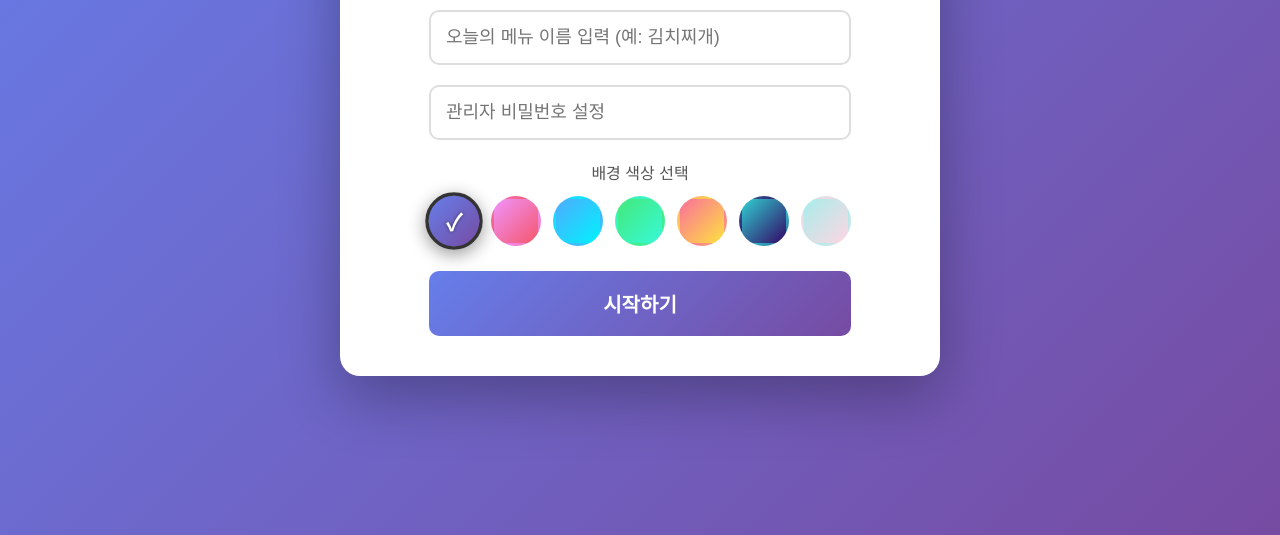
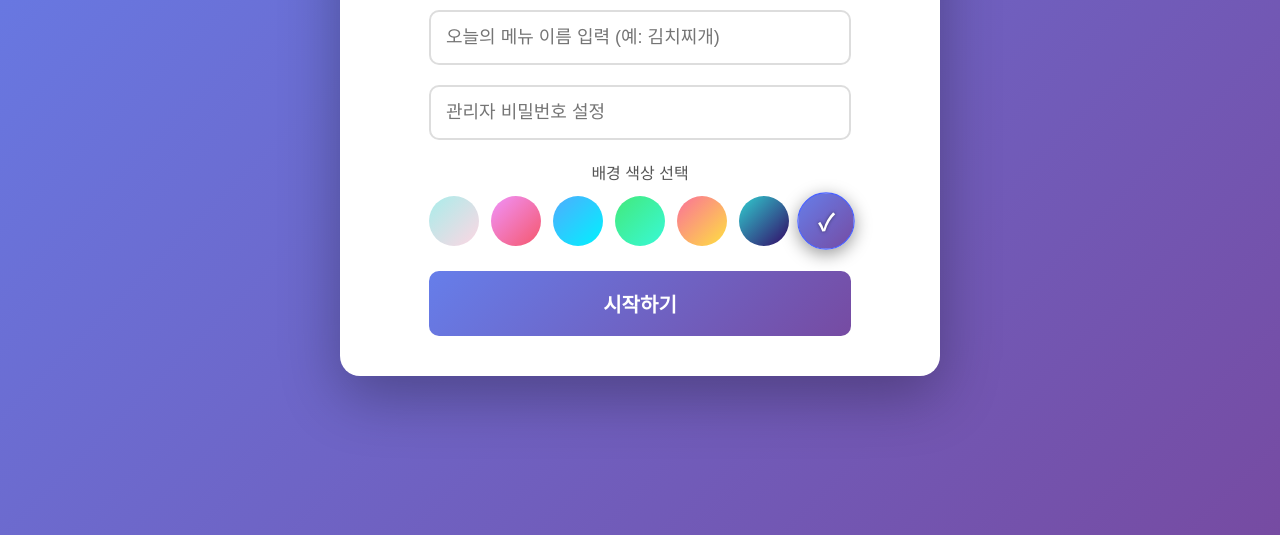
Before and after one commit to anveloper/joe-meal-survey, a plain HTML site: page index.html in a window 1280 px wide. Shown: the part 265-800 px from the top of the page. Drawn offline with Linux system fonts and the light colour scheme.

Commit message:
style: 그라데이션 수정

```diff
--- a/index.html
+++ b/index.html
@@ -21,9 +21,9 @@
           <label>배경 색상 선택</label>
           <div class="color-options">
             <button
-              class="color-btn active"
-              data-gradient="linear-gradient(135deg, #667eea 0%, #764ba2 100%)"
-              title="보라"
+              class="color-btn"
+              data-gradient="linear-gradient(135deg, #a8edea 0%, #fed6e3 100%)"
+              title="파스텔"
             ></button>
             <button
               class="color-btn"
@@ -51,9 +51,9 @@
               title="청록"
             ></button>
             <button
-              class="color-btn"
-              data-gradient="linear-gradient(135deg, #a8edea 0%, #fed6e3 100%)"
-              title="파스텔"
+              class="color-btn active"
+              data-gradient="linear-gradient(135deg, #667eea 0%, #764ba2 100%)"
+              title="보라"
             ></button>
           </div>
         </div>
--- a/script.js
+++ b/script.js
@@ -3,7 +3,7 @@ let menuName = "";
 let password = "";
 let yesVotes = 0;
 let noVotes = 0;
-let selectedGradient = "linear-gradient(135deg, #667eea 0%, #764ba2 100%)"; // 기본 그라데이션
+let selectedGradient = "linear-gradient(135deg, #a8edea 0%, #fed6e3 100%)"; // 기본 그라데이션
 
 // localStorage 키
 const STORAGE_KEYS = {
@@ -79,7 +79,7 @@ function resetAllData() {
   password = "";
   yesVotes = 0;
   noVotes = 0;
-  selectedGradient = "linear-gradient(135deg, #667eea 0%, #764ba2 100%)";
+  selectedGradient = "linear-gradient(135deg, #a8edea 0%, #fed6e3 100%)";
 
   // 배경색 초기화
   document.body.style.background = selectedGradient;
--- a/styles.css
+++ b/styles.css
@@ -83,10 +83,18 @@ body {
   width: 50px;
   height: 50px;
   border-radius: 50%;
-  border: 3px solid transparent;
+  border: none;
   cursor: pointer;
   transition: all 0.3s;
   position: relative;
+  overflow: hidden;
+  padding: 0;
+  outline: none;
+  appearance: none;
+  -webkit-appearance: none;
+  -moz-appearance: none;
+  background-size: 200% 200%;
+  background-position: center;
 }
 
 .color-btn:hover {
@@ -95,7 +103,7 @@ body {
 }
 
 .color-btn.active {
-  border-color: #333;
+  border: 1px solid #4961ff;
   transform: scale(1.15);
   box-shadow: 0 4px 15px rgba(0, 0, 0, 0.4);
 }
@@ -113,7 +121,7 @@ body {
 }
 
 .color-btn:nth-child(1) {
-  background: linear-gradient(135deg, #667eea 0%, #764ba2 100%);
+  background: linear-gradient(135deg, #a8edea 0%, #fed6e3 100%);
 }
 .color-btn:nth-child(2) {
   background: linear-gradient(135deg, #f093fb 0%, #f5576c 100%);
@@ -131,7 +139,7 @@ body {
   background: linear-gradient(135deg, #30cfd0 0%, #330867 100%);
 }
 .color-btn:nth-child(7) {
-  background: linear-gradient(135deg, #a8edea 0%, #fed6e3 100%);
+  background: linear-gradient(135deg, #667eea 0%, #764ba2 100%);
 }
 
 @media (max-width: 768px) {
```
